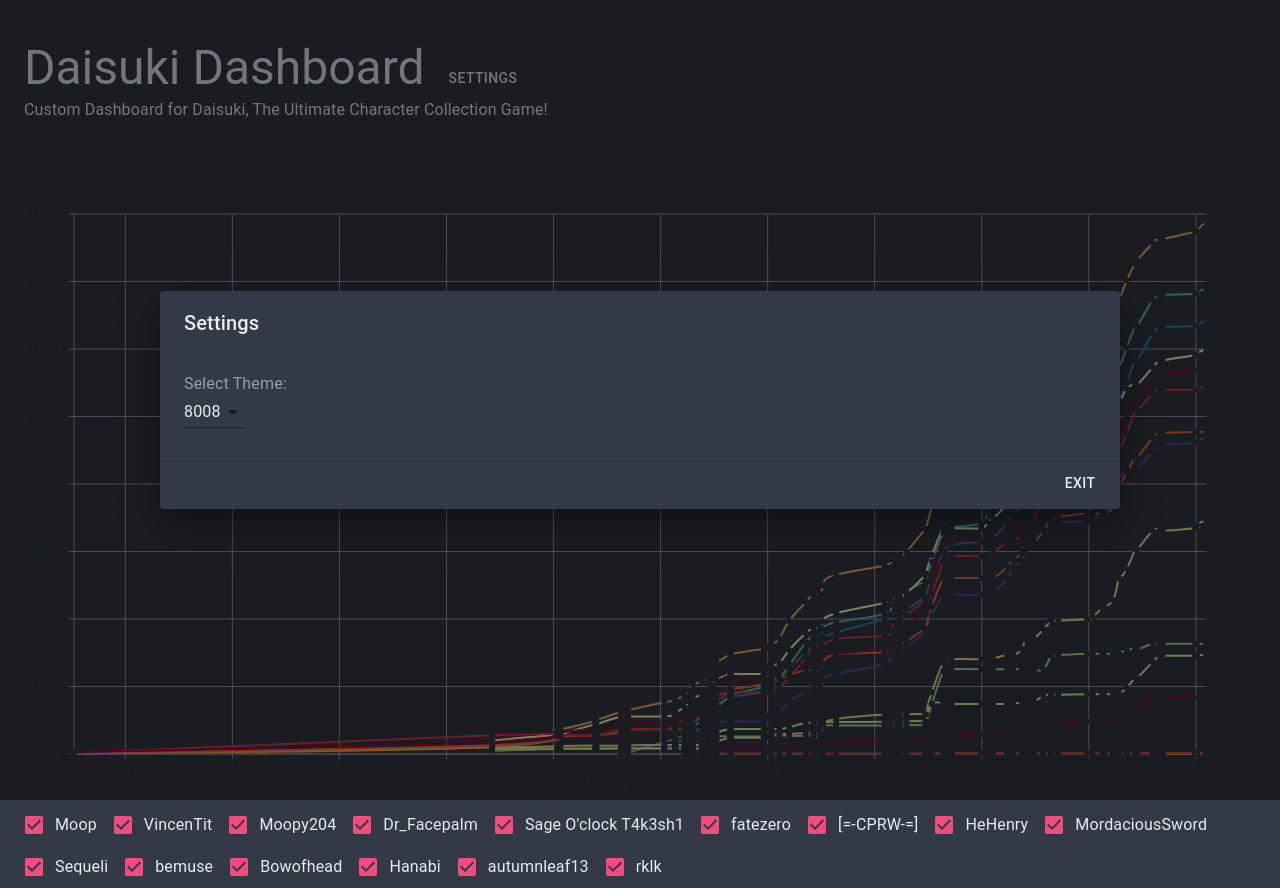
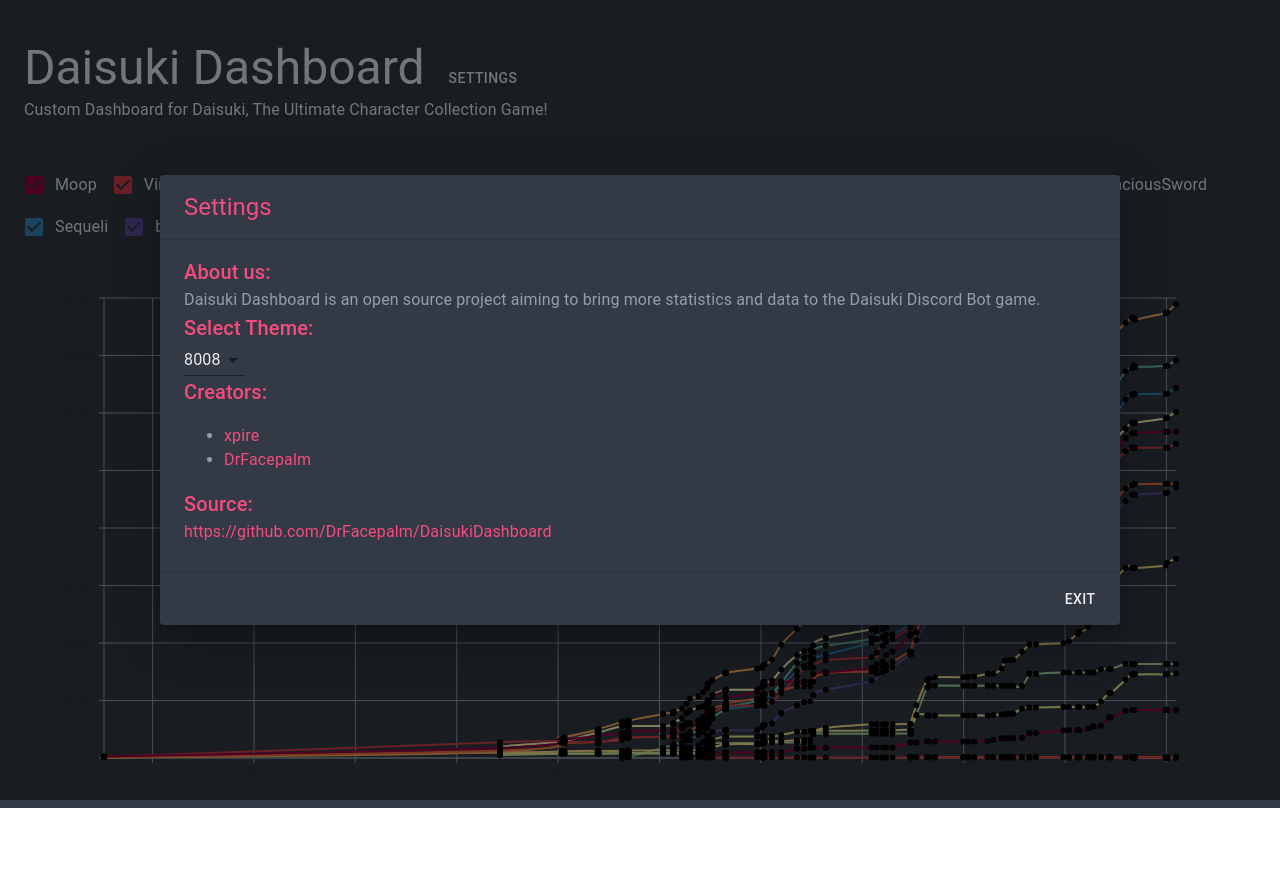
Before and after one commit to DrFacepalm/DaisukiDashboard, a React (Create React App) app in the folder frontend/: page / in a window 1280 px wide. Both pictures are taken after a click on the button "SETTINGS". After the commit the page ends 812 px from the top, so only its background shows below. Built offline with nearby package versions, Linux system fonts and the light colour scheme.

Commit message:
fix(overflow): small bugs with overflow fixed

```diff
--- a/frontend/package.json
+++ b/frontend/package.json
@@ -5,6 +5,7 @@
   "dependencies": {
     "@material-ui/core": "^4.11.4",
     "@material-ui/icons": "^4.11.2",
+    "@nivo/bump": "^0.73.0",
     "@nivo/core": "^0.73.0",
     "@nivo/line": "^0.73.0",
     "@testing-library/jest-dom": "^5.11.4",
--- a/frontend/src/App.tsx
+++ b/frontend/src/App.tsx
@@ -15,6 +15,7 @@ import useLocalStorage from "./utils/LocalStorageHook";
 import SettingsDialog from "./components/settings/SettingsDialog";
 import ThemeProvider from "./themes/ThemeProvider";
 import LineGraph, { LineGraphData } from "./components/nivo/LineGraph";
+import BumpGraph from "./components/nivo/BumpGraph";
 
 const Header = styled.div`
   padding: 40px 0px;
@@ -23,7 +24,11 @@ const Header = styled.div`
 const StyledBackground = styled.div`
   background: var(--bg-color);
   min-height: 100vh;
-  min-width: 100vw;
+  max-width: 100vw;
+`;
+
+const StyledContainer = styled(Container)`
+  overflow-x: clip;
 `;
 
 function App() {
@@ -37,6 +42,39 @@ function App() {
   const [checked, setChecked] = useState(
     Object.fromEntries(myData.map(({ id }) => [id, true]))
   );
+  const idToIndex = Object.fromEntries(
+    myData.map(({ id }, index) => [id, index])
+  );
+
+  const fillRepeatArray = (a: string[], length: number) => {
+    if (a.length >= length) {
+      return a.slice(0, length);
+    } else {
+      const repeats = Math.ceil(length / a.length);
+      return Array.from({ length: repeats }, () => a)
+        .flat()
+        .slice(0, length);
+    }
+  };
+
+  const originalColors = fillRepeatArray(
+    [
+      "#9e0142",
+      "#d53e4f",
+      "#f46d43",
+      "#fdae61",
+      "#fee08b",
+      "#ffffbf",
+      "#e6f598",
+      "#abdda4",
+      "#66c2a5",
+      "#3288bd",
+      "#5e4fa2",
+    ], // from nivo colors "spectral"
+    myData.length
+  );
+
+  const [colors, setColors] = useState(originalColors);
 
   const handleCheck = (event: React.ChangeEvent<HTMLInputElement>) => {
     setChecked({ ...checked, [event.target.name]: event.target.checked });
@@ -45,6 +83,7 @@ function App() {
 
   useEffect(() => {
     setChartData(myData.filter(({ id }) => checked[id]));
+    setColors(originalColors.filter((_, index) => checked[myData[index].id]));
   }, [checked]);
   return (
     <ThemeProvider themeString={theme}>
@@ -55,9 +94,9 @@ function App() {
           theme={theme}
           handleChange={handleChange}
         />
-        <Container maxWidth="xl">
-          <Card elevation={0}>
-            <Header>
+        <StyledContainer maxWidth="xl">
+          <Header>
+            <Card elevation={0}>
               <Grid
                 container
                 direction="row"
@@ -76,10 +115,9 @@ function App() {
                 Custom Dashboard for Daisuki, The Ultimate Character Collection
                 Game!
               </Typography>
-            </Header>
-          </Card>
+            </Card>
+          </Header>
           <Card elevation={0}>
-            <LineGraph data={chartData} />
             <FormGroup row>
               {myData.map(({ id }) => (
                 <FormControlLabel
@@ -88,14 +126,17 @@ function App() {
                       checked={checked[id]}
                       onChange={handleCheck}
                       name={id}
+                      style={{ color: originalColors[idToIndex[id]] }}
                     />
                   }
-                  label={id}
+                  label={<Typography>{id}</Typography>}
                 />
               ))}
             </FormGroup>
           </Card>
-        </Container>
+          <LineGraph data={chartData} colors={colors} />
+          <Card elevation={0}></Card>
+        </StyledContainer>
       </StyledBackground>
     </ThemeProvider>
   );
--- a/frontend/src/components/nivo/LineGraph.tsx
+++ b/frontend/src/components/nivo/LineGraph.tsx
@@ -46,11 +46,17 @@ const theme = {
 const StyledToolTip = styled(Card)`
   background: var(--bg-color);
   color: var(--main-color);
+  // pointer-events: none;
+  // width: 200px;
+  // height: 100px;
 `;
 const customTooltip: PointTooltip = ({ point }: { point: Point }) => (
   <StyledToolTip>
     <CardContent>
-      <Typography color="textSecondary">
+      {console.log(point.serieId, point.serieColor)}
+      <Typography
+      // color="textSecondary"
+      >
         <span style={{ color: point.serieColor }}>[</span>
         {point.serieId}
         <span style={{ color: point.serieColor }}>]</span>
@@ -62,18 +68,26 @@ const customTooltip: PointTooltip = ({ point }: { point: Point }) => (
       {/* {point.y} */}
     </CardContent>
   </StyledToolTip>
+  // <></>
 );
 
-const LineGraph = ({ data }: { data: LineGraphData[] }) => {
+const LineGraph = ({
+  data,
+  colors,
+}: {
+  data: LineGraphData[];
+  colors: string[];
+}) => {
   return (
-    <div style={{ height: "80vh" }}>
+    <div style={{ height: "70vh" }}>
       <ResponsiveLine
         data={data}
         animate={true}
         useMesh={true}
         // enableSlices={"x"}
         // enableCrosshair={true}
-        margin={{ top: 50, right: 50, bottom: 50, left: 50 }}
+        // debugMesh={true}
+        margin={{ top: 50, right: 80, bottom: 50, left: 80 }}
         xScale={{ format: "%Y-%m-%dT%H:%M:%S.%L", type: "time" }}
         xFormat="time:%Y-%m-%d (%H:%M:%S)"
         yScale={{ type: "linear", stacked: false, min: 0, max: "auto" }}
@@ -83,13 +97,13 @@ const LineGraph = ({ data }: { data: LineGraphData[] }) => {
         axisTop={null}
         axisRight={null}
         axisBottom={{
-          tickValues: "every 1 day",
-          tickSize: 5,
-          tickPadding: 5,
-          tickRotation: 30,
+          // tickValues: "every 1 day",
+          // tickSize: 5,
+          // tickPadding: 5,
+          // tickRotation: 30,
           format: "%y-%m-%d",
           legend: "Time",
-          legendOffset: 36,
+          legendOffset: 40,
           legendPosition: "middle",
         }}
         axisLeft={{
@@ -98,42 +112,18 @@ const LineGraph = ({ data }: { data: LineGraphData[] }) => {
           tickRotation: 0,
           format: "",
           legend: "Score",
-          legendOffset: -60,
+          legendOffset: -65,
           legendPosition: "middle",
         }}
-        colors={{ scheme: "spectral" }}
-        pointColor={{ theme: "background" }}
+        // colors={{ scheme: "spectral" }}
+        // colors={["#03C8B1", "#5AA8FF", "#D44086", "#EC9936", "#FFCC00"]}
+        colors={colors}
+        pointColor={{ from: "color" }}
         pointBorderWidth={1}
         pointBorderColor={{ from: "serieColor" }}
         enablePointLabel={false}
         pointLabel="xFormatted"
         pointLabelYOffset={-12}
-        // legends={[
-        //   {
-        //     anchor: "bottom-right",
-        //     direction: "column",
-        //     justify: false,
-        //     translateX: 140,
-        //     translateY: 0,
-        //     itemsSpacing: 2,
-        //     itemDirection: "left-to-right",
-        //     itemWidth: 80,
-        //     itemHeight: 12,
-        //     itemOpacity: 0.75,
-        //     symbolSize: 12,
-        //     symbolShape: "circle",
-        //     symbolBorderColor: "rgba(0, 0, 0, .5)",
-        //     effects: [
-        //       {
-        //         on: "hover",
-        //         style: {
-        //           itemBackground: "rgba(0, 0, 0, .03)",
-        //           itemOpacity: 1,
-        //         },
-        //       },
-        //     ],
-        //   },
-        // ]}
       />
     </div>
   );
--- a/frontend/src/components/nivo/monokai.css
+++ /dev/null
@@ -1,11 +0,0 @@
-:root {
-  --bg-color: #272822;
-  --main-color: #a6e22e;
-  --caret-color: #66d9ef;
-  --sub-color: #e6db74;
-  --text-color: #e2e2dc;
-  --error-color: #f92672;
-  --error-extra-color: #fd971f;
-  --colorful-error-color: #f92672;
-  --colorful-error-extra-color: #fd971f;
-}
--- a/frontend/src/components/settings/SettingsDialog.tsx
+++ b/frontend/src/components/settings/SettingsDialog.tsx
@@ -8,8 +8,7 @@ import {
   Button,
   Select,
   MenuItem,
-  useMediaQuery,
-  useTheme,
+  Link,
   Typography,
 } from "@material-ui/core";
 
@@ -42,10 +41,23 @@ const SettingsDialog = ({
       fullWidth={true}
       maxWidth={"md"}
     >
-      <DialogTitle>Settings</DialogTitle>
+      <DialogTitle>
+        <Typography variant="h5" color="primary">
+          Settings
+        </Typography>
+      </DialogTitle>
       <DialogContent dividers={true}>
         <DialogContentText>
-          <Typography>Select Theme: </Typography>
+          <Typography variant="h6" color="primary">
+            About us:
+          </Typography>
+          <Typography>
+            Daisuki Dashboard is an open source project aiming to bring more
+            statistics and data to the Daisuki Discord Bot game.
+          </Typography>
+          <Typography variant="h6" color="primary">
+            Select Theme:
+          </Typography>
           <Select value={theme} onChange={handleChange}>
             {themesList
               .sort((lhs: themesType, rhs: themesType) =>
@@ -60,6 +72,29 @@ const SettingsDialog = ({
                 </MenuItem>
               ))}
           </Select>
+          <Typography variant="h6" color="primary">
+            Creators:
+          </Typography>
+          <ul>
+            <li>
+              <Typography>
+                <Link href="https://github.com/xpire">xpire</Link>
+              </Typography>
+            </li>
+            <li>
+              <Typography>
+                <Link href="https://github.com/DrFacepalm">DrFacepalm</Link>
+              </Typography>
+            </li>
+          </ul>
+          <Typography variant="h6" color="primary">
+            Source:
+          </Typography>
+          <Typography>
+            <Link href="https://github.com/DrFacepalm/DaisukiDashboard">
+              https://github.com/DrFacepalm/DaisukiDashboard
+            </Link>
+          </Typography>
         </DialogContentText>
       </DialogContent>
       <DialogActions>
```
Also changed, not shown: frontend/src/NivoWrapper.tsx (deleted, +0 -34 lines), 1 other file (tests, documents, lock files or other folders).
